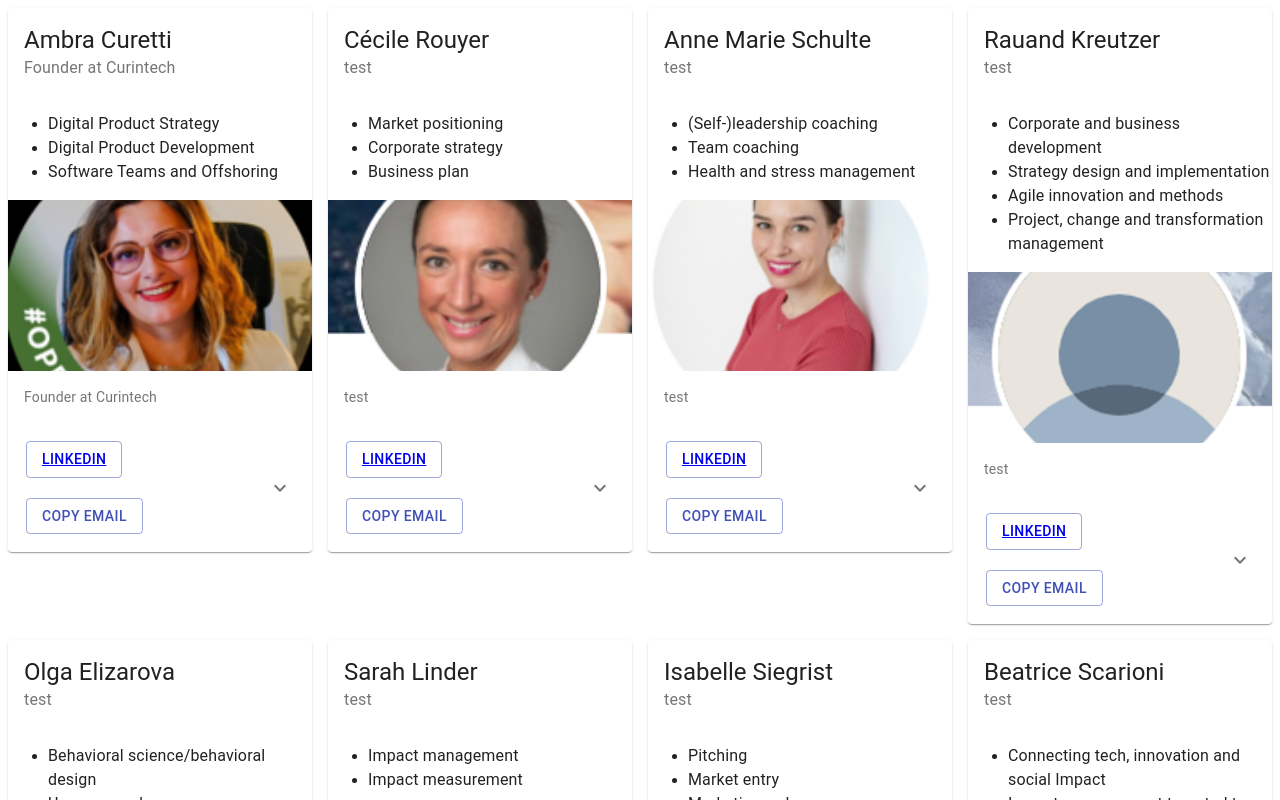
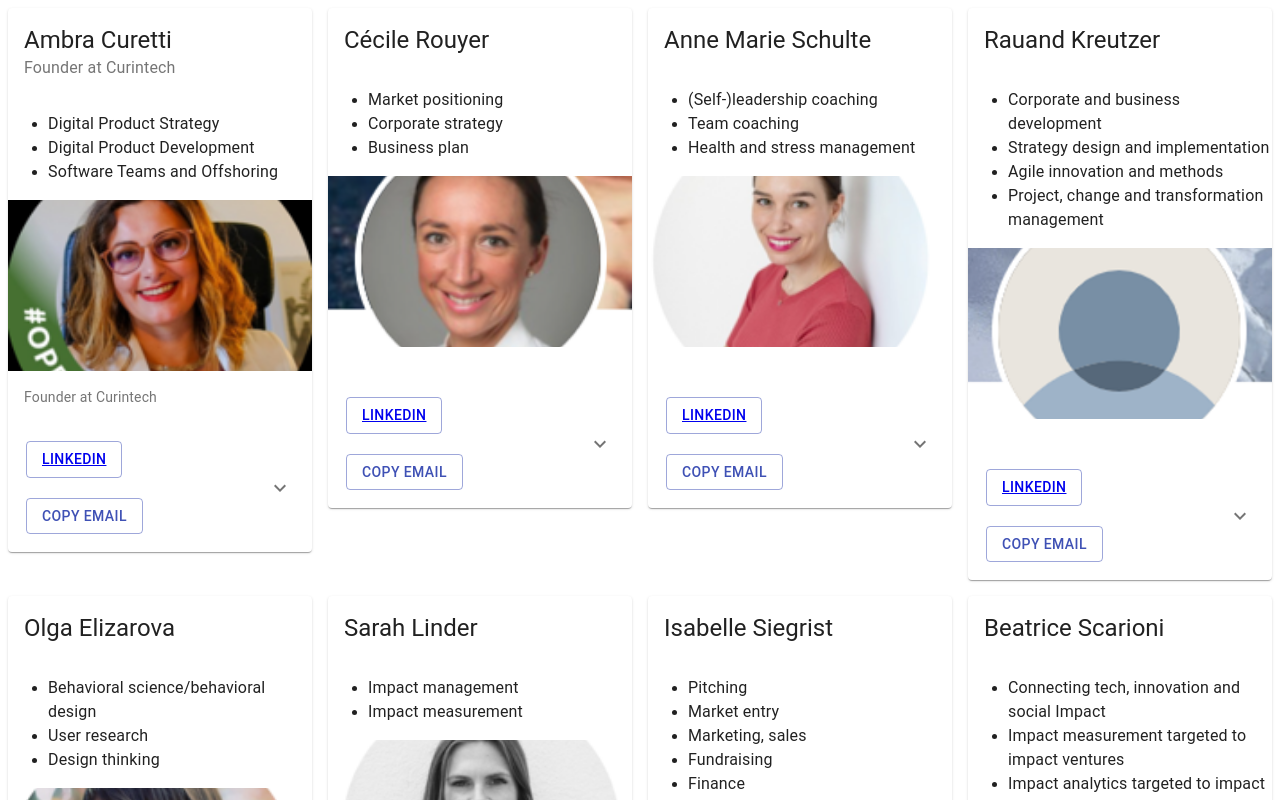
Before and after one commit to jpacastan/sia-coaches, a Gatsby app: page / in a window 1280 px wide. Shown: the top 800 px of the page. Built offline with nearby package versions, Linux system fonts and the light colour scheme.

Commit message:
Added Michael Mosimann

```diff
--- a/src/pages/index.js
+++ b/src/pages/index.js
@@ -31,6 +31,7 @@ import c19 from '../images/c19.png'
 import c20 from '../images/c20.png'
 import c21 from '../images/c21.png'
 import c22 from '../images/c22.png'
+import c23 from '../images/c23.png'
 import { Button, Grid } from '@material-ui/core';
 import { navigate } from "gatsby"
 
@@ -57,7 +58,7 @@ const profiles = [
         name: "Cécile Rouyer",
         mailaddress: "rouyerjob@hotmail.com",
         linkedinurl: "https://www.linkedin.com/in/cecilerouyer/?originalSubdomain=ch",
-        shortdescription: "test",
+        shortdescription: "",
         fewpoints:
             <ul>
                 <li><Typography>Market positioning</Typography></li>
@@ -72,7 +73,7 @@ const profiles = [
         name: "Anne Marie Schulte",
         mailaddress: "am.schulte@impact-vision.org",
         linkedinurl: "https://www.linkedin.com/in/impactvision/",
-        shortdescription: "test",
+        shortdescription: "",
         fewpoints:
             <ul>
                 <li><Typography>(Self-)leadership coaching</Typography></li>
@@ -87,7 +88,7 @@ const profiles = [
         name: "Rauand Kreutzer",
         mailaddress: "r.kreutzer@posteo.de",
         linkedinurl: "https://www.linkedin.com/in/rauand-kreutzer/",
-        shortdescription: "test",
+        shortdescription: "",
         fewpoints:
             <ul>
                 <li><Typography>Corporate and business development</Typography></li>
@@ -103,7 +104,7 @@ const profiles = [
         name: "Olga Elizarova",
         mailaddress: "olga@playcollaboratechange.com",
         linkedinurl: "https://www.linkedin.com/in/olgaelizarova/",
-        shortdescription: "test",
+        shortdescription: "",
         fewpoints:
             <ul>
                 <li><Typography>Behavioral science/behavioral design</Typography></li>
@@ -118,7 +119,7 @@ const profiles = [
         name: "Sarah Linder",
         mailaddress: "sarah.linder@seif.org",
         linkedinurl: "https://www.linkedin.com/in/sarah-linder-530a0683/",
-        shortdescription: "test",
+        shortdescription: "",
         fewpoints:
             <ul>
                 <li><Typography>Impact management</Typography></li>
@@ -132,7 +133,7 @@ const profiles = [
         name: "Isabelle Siegrist",
         mailaddress: "isabelle@sand-born.com",
         linkedinurl: "https://www.linkedin.com/in/isabelle-siegrist-84a5a25b/?originalSubdomain=ch",
-        shortdescription: "test",
+        shortdescription: "",
         fewpoints:
             <ul>
                 <li><Typography>Pitching </Typography></li>
@@ -149,7 +150,7 @@ const profiles = [
         name: "Beatrice Scarioni",
         mailaddress: "beatrice.scarioni@epfl.ch",
         linkedinurl: "https://www.linkedin.com/in/beatrice-scarioni-7299894a/?originalSubdomain=ch",
-        shortdescription: "test",
+        shortdescription: "",
         fewpoints:
             <ul>
                 <li><Typography>Connecting tech, innovation and social Impact</Typography></li>
@@ -164,7 +165,7 @@ const profiles = [
         name: "Rahel Gerber",
         mailaddress: "rahel.gerber@fundament.swiss",
         linkedinurl: "https://www.linkedin.com/in/rahel-gerber-089b1527/",
-        shortdescription: "test",
+        shortdescription: "",
         fewpoints:
             <ul>
                 <li><Typography>Strategy & business development</Typography></li>
@@ -180,7 +181,7 @@ const profiles = [
         name: "Patrick Scheuerer",
         mailaddress: "patrick@xpreneurs.co",
         linkedinurl: "https://www.linkedin.com/in/patrickscheuerer/?originalSubdomain=ch",
-        shortdescription: "test",
+        shortdescription: "",
         fewpoints:
             <ul>
                 <li><Typography>Participatory and democratic governance</Typography></li>
@@ -195,7 +196,7 @@ const profiles = [
         name: "Ella Stuart",
         mailaddress: "ella@bravelycoaching.co.nz",
         linkedinurl: "https://www.linkedin.com/in/ella-stuart/",
-        shortdescription: "test",
+        shortdescription: "",
         fewpoints:
             <ul>
                 <li><Typography>Mental Health</Typography></li>
@@ -209,7 +210,7 @@ const profiles = [
         name: "Connie Low",
         mailaddress: "connie.low@impacthub.net",
         linkedinurl: "https://www.linkedin.com/in/connielow/",
-        shortdescription: "test",
+        shortdescription: "",
         fewpoints:
             <ul>
                 <li><Typography>Teal principles and organization development</Typography></li>
@@ -226,7 +227,7 @@ const profiles = [
         name: "Marina Hasler",
         mailaddress: "marina.hasler@impacthub.net",
         linkedinurl: "https://www.linkedin.com/in/marina-hasler-b065b346/?originalSubdomain=ch",
-        shortdescription: "test",
+        shortdescription: "",
         fewpoints:
 
             <ul>
@@ -244,7 +245,7 @@ const profiles = [
         name: "Adam Collins",
         mailaddress: "adam.collins@impacthub.net",
         linkedinurl: "https://www.linkedin.com/in/abcollins/?originalSubdomain=ch",
-        shortdescription: "test",
+        shortdescription: "",
         fewpoints:
             <ul>
                 <li><Typography>Impact logic and measurement</Typography></li>
@@ -257,7 +258,7 @@ const profiles = [
         name: "Céline Bedu",
         mailaddress: "celine.bedu@impacthub.net",
         linkedinurl: "https://www.linkedin.com/in/abcollins/?originalSubdomain=ch",
-        shortdescription: "test",
+        shortdescription: "",
         fewpoints:
             <ul>
                 <li><Typography>Teal principles and organization development</Typography></li>
@@ -271,7 +272,7 @@ const profiles = [
         name: "Anja Nieveler",
         mailaddress: "anja.nieveler@impacthub.net",
         linkedinurl: "https://www.linkedin.com/in/anjanieveler/",
-        shortdescription: "test",
+        shortdescription: "",
         fewpoints:
             <ul>
                 <li><Typography>Community building, space management</Typography></li>
@@ -288,7 +289,7 @@ const profiles = [
         name: "Emily Elsner",
         mailaddress: "emilyadams13@gmail.com",
         linkedinurl: "https://www.linkedin.com/in/emily-elsner-adams-b22833b2/",
-        shortdescription: "test",
+        shortdescription: "",
         fewpoints:
             <ul>
                 <li><Typography>Organizational learning</Typography></li>
@@ -301,7 +302,7 @@ const profiles = [
         name: "Jeannine Brutschin",
         mailaddress: "jeannine.brutschin@villageoffice.ch",
         linkedinurl: "https://www.linkedin.com/in/jeanninebrutschin/",
-        shortdescription: "test",
+        shortdescription: "",
         fewpoints:
             <ul>
                 <li><Typography>Community building</Typography></li>
@@ -315,7 +316,7 @@ const profiles = [
         name: "Lucy Antrobus",
         mailaddress: "lucyantro@gmail.com",
         linkedinurl: "https://www.linkedin.com/in/lucyantrobus/",
-        shortdescription: "test",
+        shortdescription: "",
         fewpoints:
             <ul>
                 <li><Typography>High-impact pitching</Typography></li>
@@ -334,7 +335,7 @@ const profiles = [
         name: "Alex Paur",
         mailaddress: "alex.paur@impacthub.net",
         linkedinurl: "https://www.linkedin.com/in/alexpaur/?miniProfileUrn=urn%3Ali%3Afs_miniProfile%3AACoAAAMcs2oB77u9bilumOg12r84keGS0Nuxk8A",
-        shortdescription: "test",
+        shortdescription: "",
         fewpoints:
             <ul>
                 <li><Typography>Impact and profit: Financial modelling, planning and reporting for start-ups</Typography></li>
@@ -348,7 +349,7 @@ const profiles = [
         name: "Mariana Christen Jakob",
         mailaddress: "mcj@seif.org",
         linkedinurl: "https://www.linkedin.com/in/mariana-christen-jakob-29000a3b/?originalSubdomain=ch",
-        shortdescription: "test",
+        shortdescription: "",
         fewpoints:
             <ul>
                 <li><Typography>Impact Finance</Typography></li>
@@ -361,12 +362,25 @@ const profiles = [
         name: "Anna Duszczynska",
         mailaddress: "anna.duszczynska@adnewworld.org",
         linkedinurl: "https://www.linkedin.com/in/anna-duszczynska/",
-        shortdescription: "test",
+        shortdescription: "",
         fewpoints:
             <ul>
                 <li><Typography>Branding</Typography></li>
                 <li><Typography>Branding strategy and design</Typography></li>
                 <li><Typography>Conscious brand identify</Typography></li>
+            </ul>,
+        longdescription: "No further details"
+    },
+    {
+        key: 23,
+        image: c23,
+        name: "Michael Mosimann",
+        mailaddress: "Michael.Mosimann@eversheds-sutherland.ch",
+        linkedinurl: "https://www.linkedin.com/in/michael-mosimann-35805b111/",
+        shortdescription: "",
+        fewpoints:
+            <ul>
+                <li><Typography>Legal structures for scaling</Typography></li>
             </ul>,
         longdescription: "No further details"
     }
```
